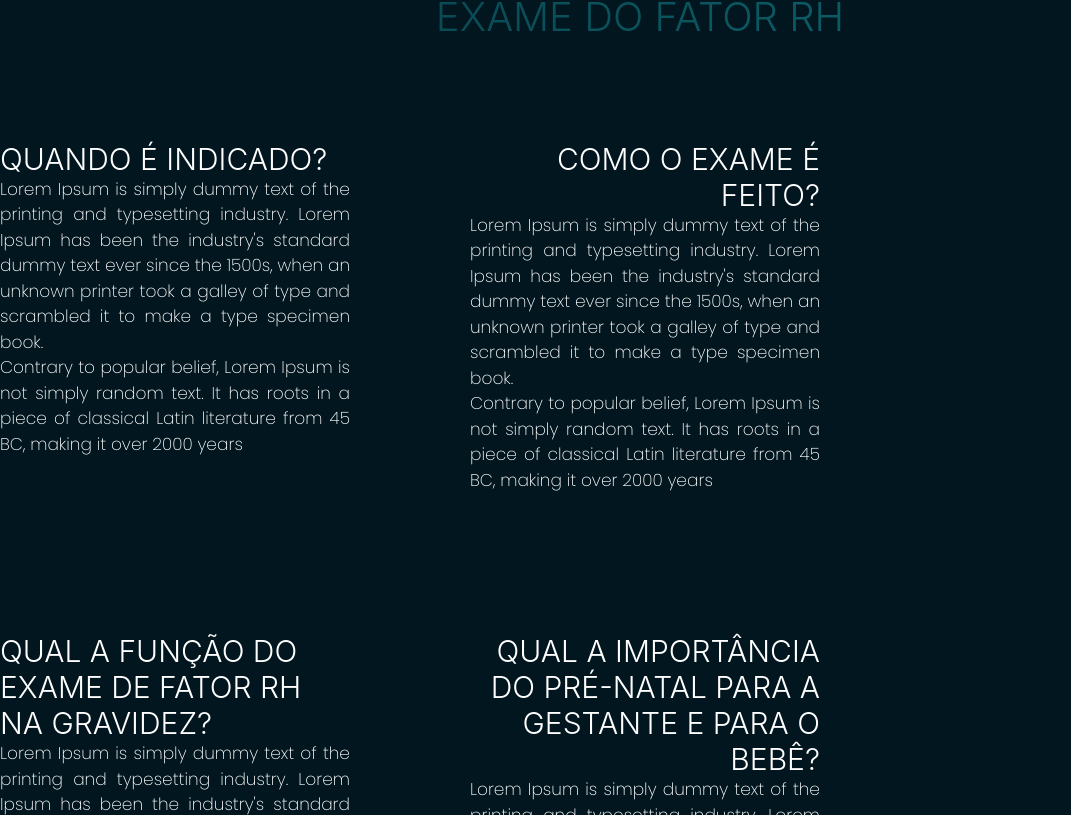
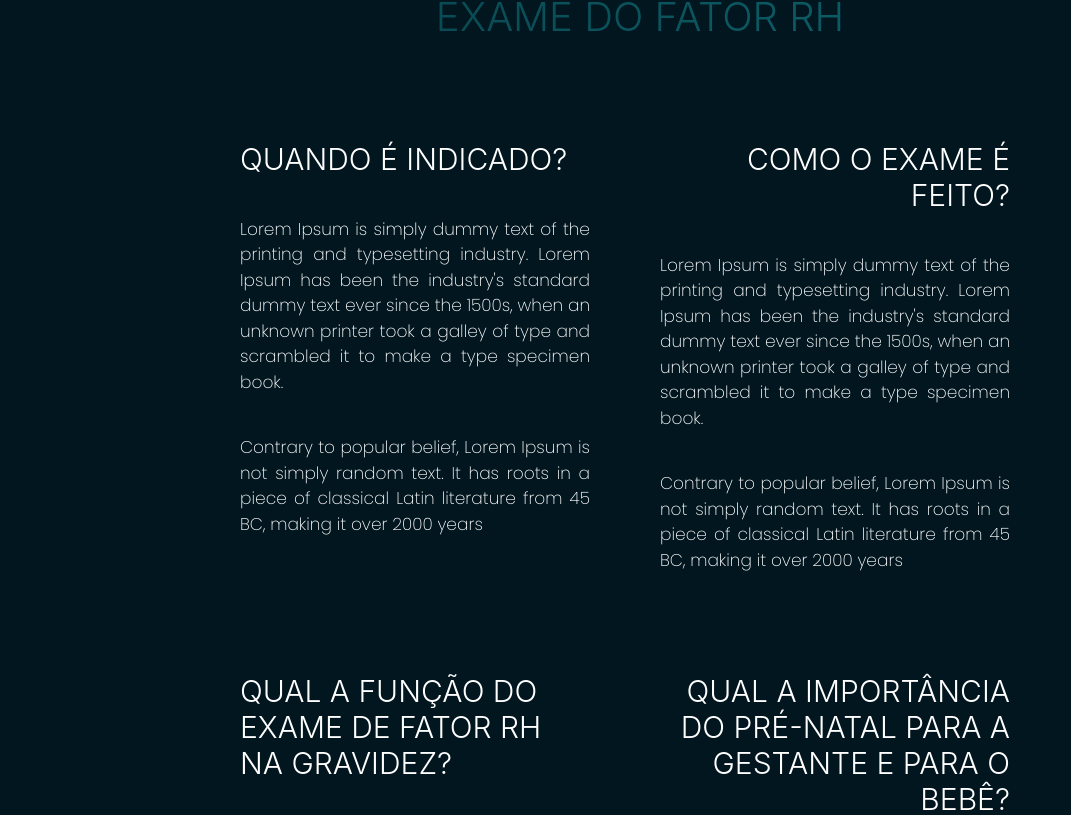
Before and after one commit to Matheus1415/Mendel, a React (Vite) app: page /fator-rh in a window 1280 px wide. Shown: the part 3705-4520 px from the top of the page, without its empty margins (0-1071 px from the left). Built offline with nearby package versions, Linux system fonts and the light colour scheme.

Commit message:
19/08/2024
Continuação da seção dos exames

```diff
--- a/src/pages/FatorRh/ExamFactorRh.jsx
+++ b/src/pages/FatorRh/ExamFactorRh.jsx
@@ -2,20 +2,20 @@ import {Box, Grid, Heading, Text} from '@chakra-ui/react'
 import ExamRh from '../../data/ExamRh.json'
 export function ExamFactorRh(){
 
-    function alingTexts(indexOfArray){
+    function styleTexts(indexOfArray, valueReturnTrue, valueReturnFalse){
         if(indexOfArray%2 === 0){
-            return 'left'
+            return valueReturnTrue
         }else{
-            return 'right'
+            return valueReturnFalse
         }
     }
 
  function showContentBoxes(){
 
     return ExamRh.map((Value, index) => (
-        <Box marginBottom='40px'>
-            <Heading color='#fff' fontSize='30px' fontWeight='275' maxW='350px' marginBottom='' textAlign={alingTexts(index) }>{Value.title}</Heading>
-            <Text fontSize='17px' fontWeight='275' color='#FFFFFF' maxW='350px' textAlign='justify'>{Value.firstParagraphy}</Text>
+        <Box marginBottom='100px' marginLeft={styleTexts(index, '0', '20px')} marginRight={styleTexts(index, '20px', '0')}>
+            <Heading color='#fff' fontSize='30px' fontWeight='275' maxW='350px' marginBottom='40px' textAlign={styleTexts(index, 'left', 'right') }>{Value.title}</Heading>
+            <Text fontSize='17px' fontWeight='275' color='#FFFFFF' maxW='350px' textAlign='justify' marginBottom='40px'>{Value.firstParagraphy}</Text>
             <Text fontSize='17px' fontWeight='275' color='#FFFFFF' maxW='350px' textAlign='justify'>{Value.secondParagrapy}</Text>
         </Box>
     ))
@@ -23,8 +23,8 @@ export function ExamFactorRh(){
 
     return(
         <Box>
-            <Heading color='white' fontSize={40} textAlign='center' fontWeight={275} bgGradient='linear(to-r, #0D606780, #19BFCD80)' bgClip='text' marginBottom='100px' marginTop='70px'>EXAME DO FATOR RH</Heading>
-            <Grid templateColumns={'repeat(2, 370px)'} gap='100px' >
+            <Heading color='white' fontSize={40} textAlign='center' fontWeight={275} bgGradient='linear(to-r, #0D606780, #19BFCD80)' bgClip='text' marginTop='70px' marginBottom='100px'>EXAME DO FATOR RH</Heading>
+            <Grid templateColumns={'repeat(2, 400px)'} margin='0 auto' width='800px'>
                 {showContentBoxes()}
             </Grid>
         </Box>
```
